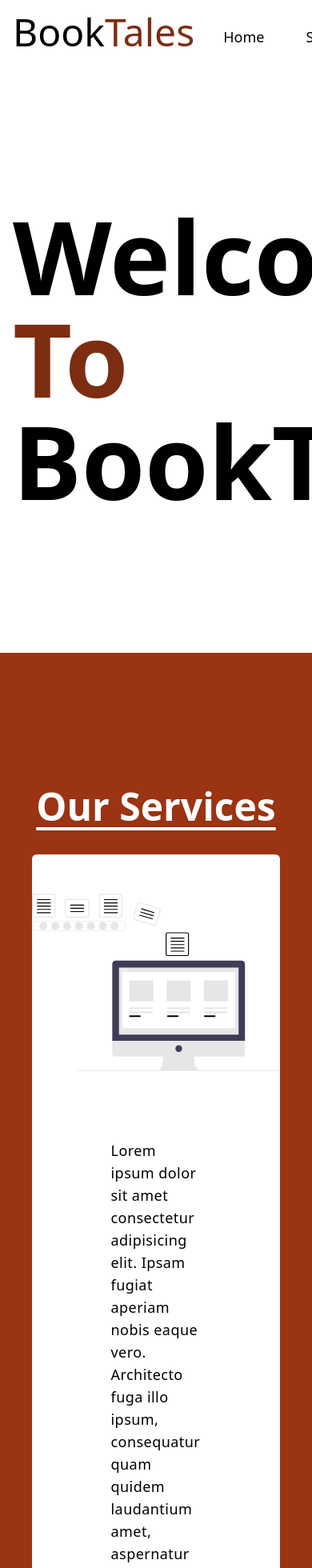
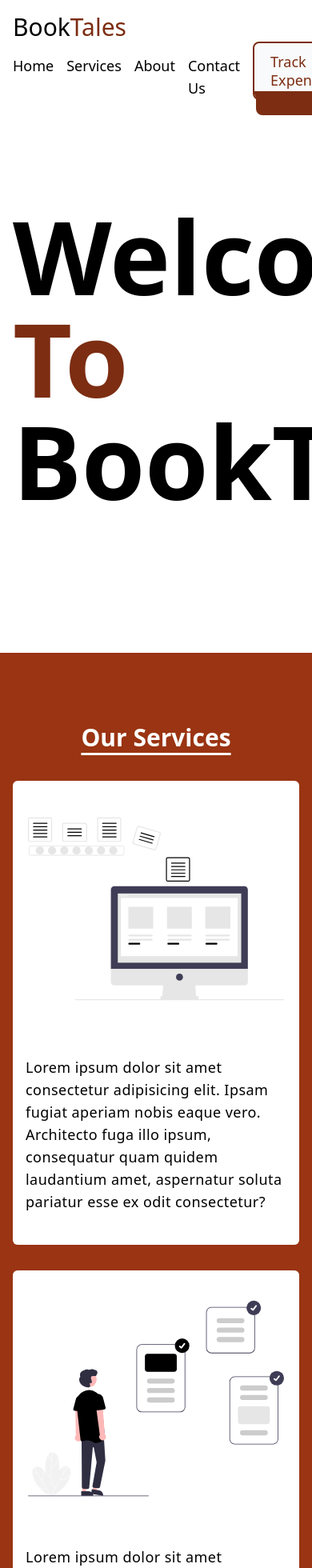
Before and after one commit to tanmayamodkar21/BookTales, a React (Vite) app: page / in a window 390 px wide. Shown: the top 1960 px of the page at 80% size. Built offline with nearby package versions, Linux system fonts and the light colour scheme.

Commit message:
changes in resposiveness

```diff
--- a/src/components/AboutUs.jsx
+++ b/src/components/AboutUs.jsx
@@ -5,19 +5,16 @@ import { about_data } from "../data";
 const AboutUs = () => {
   return (
     <div
-      className="py-44 text-center text-orange-900 font-bold text-5xl"
+      className="py-16 md:py-44 text-center text-orange-900 font-bold text-4xl md:text-5xl"
       id="about"
     >
       <h1 className="underline underline-offset-8">About Us</h1>
-      <div
-        className=" mx-auto grid grid-cols-1 md:grid-cols-2 gap-4 px-4  justify-evenly"
-        id="about"
-      >
+      <div className="mx-auto grid grid-cols-1 md:grid-cols-2 gap-4 px-4 sm:px-10 justify-evenly">
         <section className="flex flex-col items-center justify-center">
-          <img src={pic} alt="Data pic" className="h-96 w-96 " />
+          <img src={pic} alt="Data pic" className="h-64 md:h-96 w-64 md:w-96" />
         </section>
         <section>
-          <p className="text-left text-3xl font-thin px-52 pt-44 text-gray-800 tracking-wide no-underline">
+          <p className="text-left text-lg md:text-3xl font-thin px-4 sm:px-52 pt-6 md:pt-44 pb-10 text-gray-800 tracking-wide">
             {about_data.text}
           </p>
         </section>
--- a/src/components/ContactUs.jsx
+++ b/src/components/ContactUs.jsx
@@ -21,13 +21,13 @@ const ContactUs = () => {
   };
 
   return (
-    <div className="mx-auto bg-orange-800 py-20" id="contact">
-      <h1 className="text-center text-white font-bold text-5xl py-4 underline underline-offset-8 pt-2">
+    <div className="mx-auto bg-orange-800 py-16 md:py-20" id="contact">
+      <h1 className="text-center text-white font-bold text-3xl md:text-5xl py-4 underline underline-offset-8 pt-2">
         Contact Us
       </h1>
       <form onSubmit={handleSubmit} className="max-w-md mx-auto pt-7">
-        <div className="flex flex-col-2 gap-x-6">
-          <div className="mb-6">
+        <div className="flex flex-col gap-y-6">
+          <div>
             <label
               htmlFor="name"
               className="block text-white text-sm font-bold mb-2"
@@ -45,7 +45,7 @@ const ContactUs = () => {
               required
             />
           </div>
-          <div className="mb-6">
+          <div>
             <label
               htmlFor="email"
               className="block text-white text-sm font-bold mb-2"
@@ -64,7 +64,7 @@ const ContactUs = () => {
             />
           </div>
         </div>
-        <div className="mb-6">
+        <div>
           <label
             htmlFor="message"
             className="block text-white text-sm font-bold mb-2"
--- a/src/components/Navbar.jsx
+++ b/src/components/Navbar.jsx
@@ -3,16 +3,16 @@ import { links } from "../data";
 
 const Navbar = () => {
   return (
-    <div className="mx-auto px-4 py-4  flex gap-x-4 justify-between fixed top-0 left-0 right-0 bg-white rounded-sm">
+    <div className="mx-auto px-4 py-4 sm:flex sm:justify-between sm:items-center fixed top-0 left-0 right-0 bg-white rounded-sm">
       <section>
-        <h1 className="flex text-5xl">
-          Book<section className="text-orange-900">Tales</section>
+        <h1 className="text-3xl sm:text-5xl">
+          Book<span className="text-orange-900">Tales</span>
         </h1>
       </section>
-      <div className="flex gap-x-3 ">
+      <div className="flex gap-x-4">
         {links.map((link) => (
           <a
-            className="item-center py-4 text-lg hover:text-orange-900 hover:cursor-pointer capitalize font-medium px-5"
+            className="py-4 text-lg hover:text-orange-900 hover:cursor-pointer capitalize font-medium"
             key={link.id}
             href={link.href}
           >
--- a/src/components/OurServices.jsx
+++ b/src/components/OurServices.jsx
@@ -6,16 +6,16 @@ import show_data from "../assets/show_data.svg";
 
 const OurServices = () => {
   return (
-    <div className="mx-auto bg-orange-800 py-40" id="services">
+    <div className="mx-auto bg-orange-800 py-20 md:py-40" id="services">
       <section>
-        <h1 className="text-center text-white font-bold text-5xl py-4 underline underline-offset-8 pt-2">
+        <h1 className="text-center text-white font-bold text-3xl md:text-5xl py-4 underline underline-offset-8 pt-2">
           {services_data.title}
         </h1>
       </section>
-      <div className="grid grid-cols-1 md:grid-cols-3 gap-28 px-10 pt-5">
+      <div className="grid grid-cols-1 md:grid-cols-3 gap-8 md:gap-28 px-4 sm:px-10 pt-5">
         <div className="flex flex-col items-center bg-white rounded-md">
           <img src={collect_data} alt="" className="services-cols-img" />
-          <p className="text-left text-lg font-normal px-52 pt-9 text-black tracking-wide pb-6">
+          <p className="text-left text-lg font-normal px-4 sm:px-52 pt-6 pb-10 text-black tracking-wide">
             Lorem ipsum dolor sit amet consectetur adipisicing elit. Ipsam
             fugiat aperiam nobis eaque vero. Architecto fuga illo ipsum,
             consequatur quam quidem laudantium amet, aspernatur soluta pariatur
@@ -24,7 +24,7 @@ const OurServices = () => {
         </div>
         <div className="flex flex-col items-center bg-white rounded-md">
           <img src={done_checking} alt="" className="services-cols-img" />
-          <p className="text-left text-lg font-normal px-52 pt-9 text-black tracking-wide pb-6">
+          <p className="text-left text-lg font-normal px-4 sm:px-52 pt-6 pb-10 text-black tracking-wide">
             Lorem ipsum dolor sit amet consectetur adipisicing elit. Ipsam
             fugiat aperiam nobis eaque vero. Architecto fuga illo ipsum,
             consequatur quam quidem laudantium amet, aspernatur soluta pariatur
@@ -33,7 +33,7 @@ const OurServices = () => {
         </div>
         <div className="flex flex-col items-center bg-white rounded-md">
           <img src={show_data} alt="" className="services-cols-img" />
-          <p className="text-left text-lg font-normal px-52 pt-9 text-black tracking-wide pb-6">
+          <p className="text-left text-lg font-normal px-4 sm:px-52 pt-6 pb-10 text-black tracking-wide">
             Lorem ipsum dolor sit amet consectetur adipisicing elit. Ipsam
             fugiat aperiam nobis eaque vero. Architecto fuga illo ipsum,
             consequatur quam quidem laudantium amet, aspernatur soluta pariatur
```
